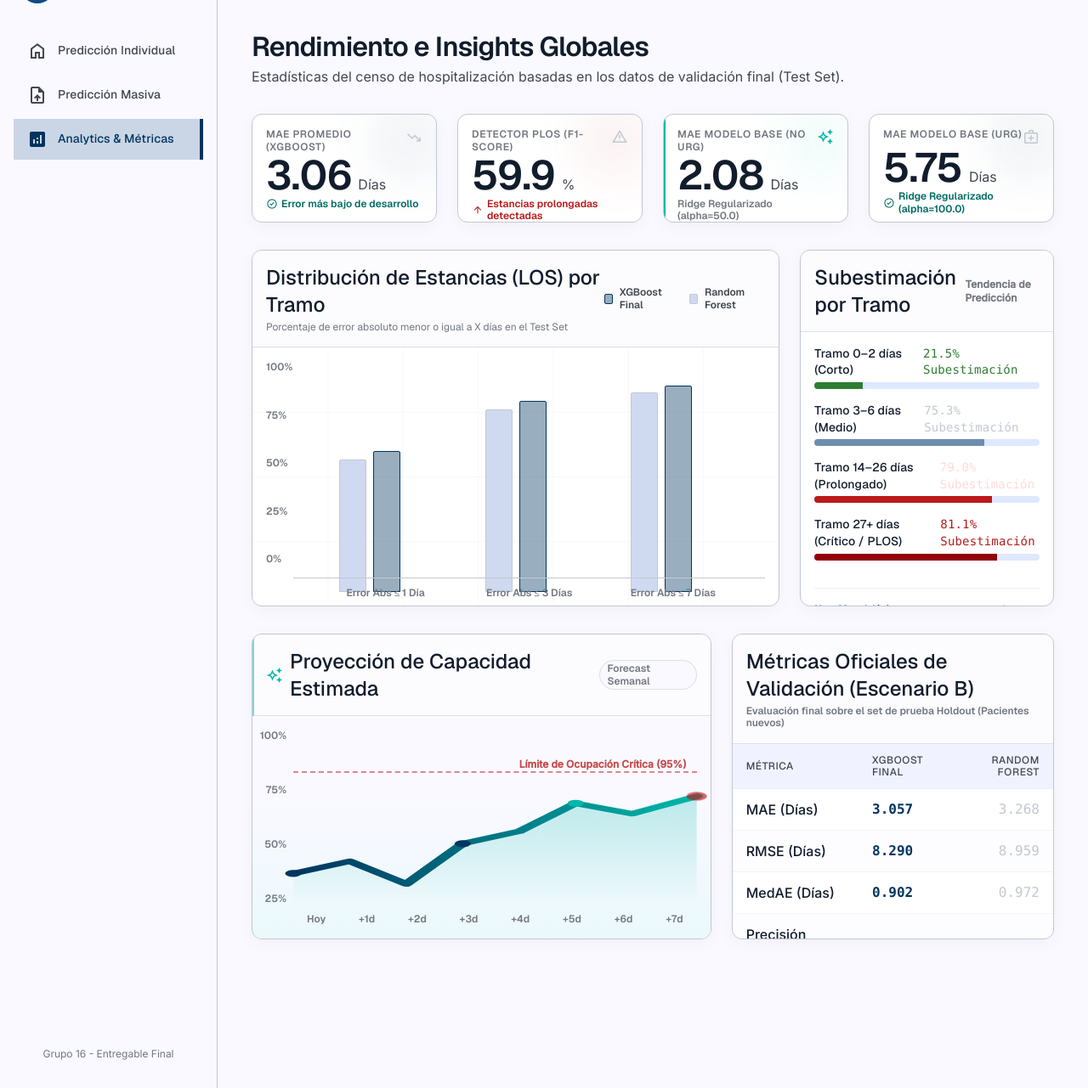
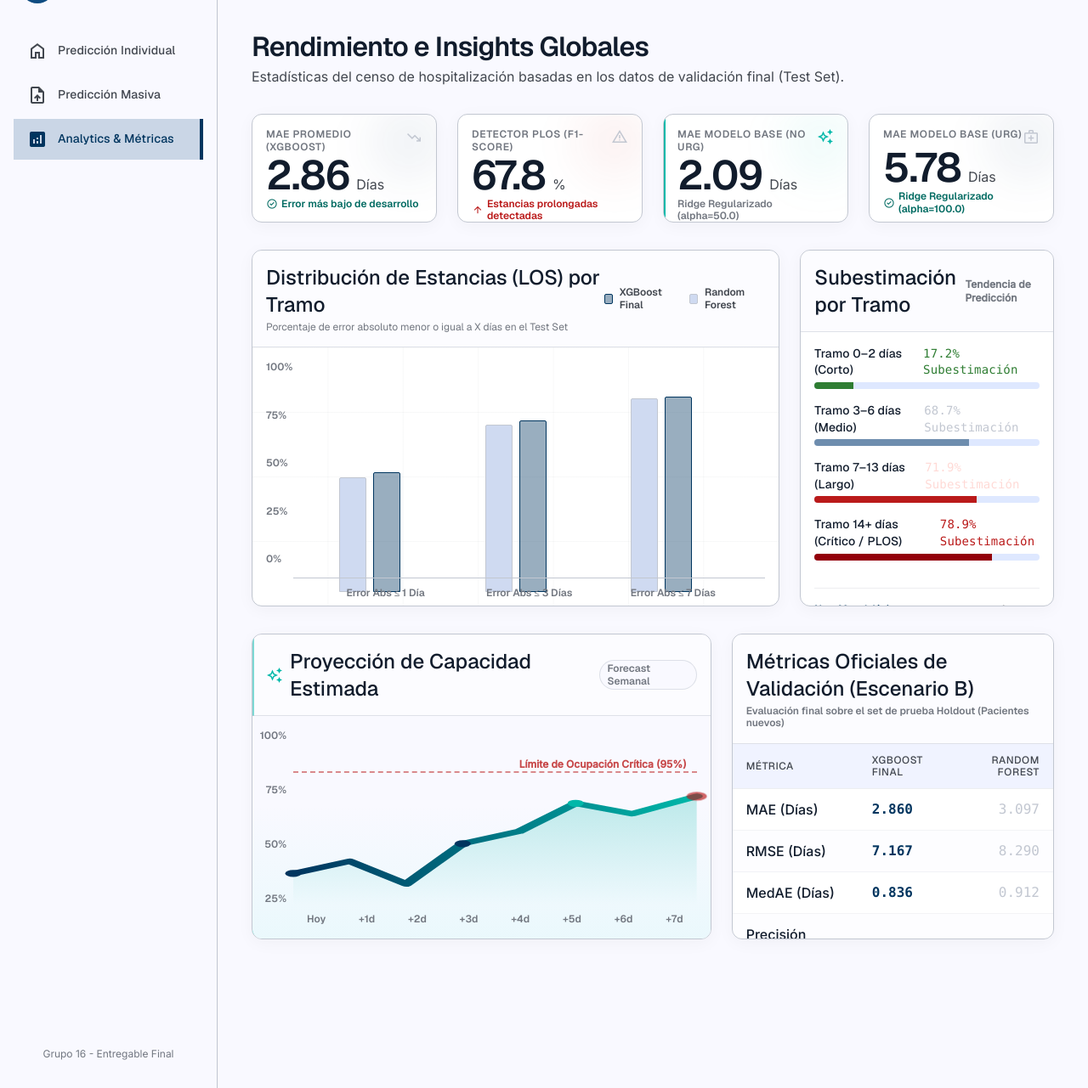
Before and after one commit to dbarraza01/Capstone-Grupo-16-, a Flask app: page /analytics in a window 1280 px wide. Shown: the part 68-1349 px from the top of the page at 85% size. Run offline with Flask 2, Linux system fonts and the light colour scheme; some libraries are stand-ins or nearby versions.

Commit message:
Dashboard corregido

```diff
--- a/Web/templates/analytics.html
+++ b/Web/templates/analytics.html
@@ -198,7 +198,7 @@
                             <span class="material-symbols-outlined text-outline-variant text-[20px]">trending_down</span>
                         </div>
                         <div class="flex items-baseline gap-2 relative z-10">
-                            <span class="text-display-lg font-display-lg text-on-surface">3.06</span>
+                            <span class="text-display-lg font-display-lg text-on-surface">2.86</span>
                             <span class="text-body-md font-body-md text-on-surface-variant">Días</span>
                         </div>
                         <div class="text-label-sm font-label-sm text-secondary flex items-center gap-1 relative z-10">
@@ -214,7 +214,7 @@
                             <span class="material-symbols-outlined text-outline-variant text-[20px]">warning</span>
                         </div>
                         <div class="flex items-baseline gap-2 relative z-10">
-                            <span class="text-display-lg font-display-lg text-on-surface">59.9</span>
+                            <span class="text-display-lg font-display-lg text-on-surface">67.8</span>
                             <span class="text-body-md font-body-md text-on-surface-variant">%</span>
                         </div>
                         <div class="text-label-sm font-label-sm text-error flex items-center gap-1 relative z-10">
@@ -230,7 +230,7 @@
                             <span class="material-symbols-outlined text-[#00B8A9] text-[20px]">auto_awesome</span>
                         </div>
                         <div class="flex items-baseline gap-2 relative z-10">
-                            <span class="text-display-lg font-display-lg text-on-surface">2.08</span>
+                            <span class="text-display-lg font-display-lg text-on-surface">2.09</span>
                             <span class="text-body-md font-body-md text-on-surface-variant">Días</span>
                         </div>
                         <div class="text-label-sm font-label-sm text-outline flex items-center gap-1 relative z-10">
@@ -245,7 +245,7 @@
                             <span class="material-symbols-outlined text-outline-variant text-[20px]">medical_services</span>
                         </div>
                         <div class="flex items-baseline gap-2 relative z-10">
-                            <span class="text-display-lg font-display-lg text-on-surface">5.75</span>
+                            <span class="text-display-lg font-display-lg text-on-surface">5.78</span>
                             <span class="text-body-md font-body-md text-on-surface-variant">Días</span>
                         </div>
                         <div class="text-label-sm font-label-sm text-secondary flex items-center gap-1 relative z-10">
@@ -285,21 +285,21 @@
                             </div>
                             <!-- Error <= 1d -->
                             <div class="flex gap-2 w-full h-full items-end justify-center group relative cursor-pointer">
-                                <div class="w-8 bg-[#cfdaf1] border border-outline-variant h-[61%] rounded-t-sm"></div>
-                                <div class="w-8 bg-primary/40 border border-primary h-[65%] rounded-t-sm"></div>
-                                <div class="absolute -top-10 opacity-0 group-hover:opacity-100 bg-inverse-surface text-inverse-on-surface text-label-sm px-2 py-1 rounded transition-opacity whitespace-nowrap pointer-events-none z-10">Error &le; 1 Día: RF 61%, XGB 65%</div>
+                                <div class="w-8 bg-[#cfdaf1] border border-outline-variant h-[53%] rounded-t-sm"></div>
+                                <div class="w-8 bg-primary/40 border border-primary h-[55%] rounded-t-sm"></div>
+                                <div class="absolute -top-10 opacity-0 group-hover:opacity-100 bg-inverse-surface text-inverse-on-surface text-label-sm px-2 py-1 rounded transition-opacity whitespace-nowrap pointer-events-none z-10">Error &le; 1 Día: RF 53.2%, XGB 55.4%</div>
                             </div>
                             <!-- Error <= 3d -->
                             <div class="flex gap-2 w-full h-full items-end justify-center group relative cursor-pointer">
-                                <div class="w-8 bg-[#cfdaf1] border border-outline-variant h-[84%] rounded-t-sm"></div>
-                                <div class="w-8 bg-primary/40 border border-primary h-[88%] rounded-t-sm"></div>
-                                <div class="absolute -top-10 opacity-0 group-hover:opacity-100 bg-inverse-surface text-inverse-on-surface text-label-sm px-2 py-1 rounded transition-opacity whitespace-nowrap pointer-events-none z-10">Error &le; 3 Días: RF 84%, XGB 88%</div>
+                                <div class="w-8 bg-[#cfdaf1] border border-outline-variant h-[77%] rounded-t-sm"></div>
+                                <div class="w-8 bg-primary/40 border border-primary h-[79%] rounded-t-sm"></div>
+                                <div class="absolute -top-10 opacity-0 group-hover:opacity-100 bg-inverse-surface text-inverse-on-surface text-label-sm px-2 py-1 rounded transition-opacity whitespace-nowrap pointer-events-none z-10">Error &le; 3 Días: RF 77.2%, XGB 79.1%</div>
                             </div>
                             <!-- Error <= 7d -->
                             <div class="flex gap-2 w-full h-full items-end justify-center group relative cursor-pointer">
-                                <div class="w-8 bg-[#cfdaf1] border border-outline-variant h-[92%] rounded-t-sm"></div>
-                                <div class="w-8 bg-primary/40 border border-primary h-[95%] rounded-t-sm"></div>
-                                <div class="absolute -top-10 opacity-0 group-hover:opacity-100 bg-inverse-surface text-inverse-on-surface text-label-sm px-2 py-1 rounded transition-opacity whitespace-nowrap pointer-events-none z-10">Error &le; 7 Días: RF 92%, XGB 95%</div>
+                                <div class="w-8 bg-[#cfdaf1] border border-outline-variant h-[89%] rounded-t-sm"></div>
+                                <div class="w-8 bg-primary/40 border border-primary h-[90%] rounded-t-sm"></div>
+                                <div class="absolute -top-10 opacity-0 group-hover:opacity-100 bg-inverse-surface text-inverse-on-surface text-label-sm px-2 py-1 rounded transition-opacity whitespace-nowrap pointer-events-none z-10">Error &le; 7 Días: RF 89.4%, XGB 89.6%</div>
                             </div>
 
                             <!-- X-axis line & labels -->
@@ -324,40 +324,40 @@
                                 <div>
                                     <div class="flex justify-between text-label-md font-label-md mb-1">
                                         <span class="text-on-surface">Tramo 0–2 días (Corto)</span>
-                                        <span class="text-[#2e7d32] font-mono">21.5% Subestimación</span>
+                                        <span class="text-[#2e7d32] font-mono">17.2% Subestimación</span>
                                     </div>
                                     <div class="w-full h-2 bg-surface-container-high rounded-full overflow-hidden">
-                                        <div class="bg-[#2e7d32] h-full" style="width: 21.5%"></div>
+                                        <div class="bg-[#2e7d32] h-full" style="width: 17.2%"></div>
                                     </div>
                                 </div>
                                 <!-- 3-6 días -->
                                 <div>
                                     <div class="flex justify-between text-label-md font-label-md mb-1">
                                         <span class="text-on-surface">Tramo 3–6 días (Medio)</span>
-                                        <span class="text-outline-variant font-mono">75.3% Subestimación</span>
+                                        <span class="text-outline-variant font-mono">68.7% Subestimación</span>
                                     </div>
                                     <div class="w-full h-2 bg-surface-container-high rounded-full overflow-hidden">
-                                        <div class="bg-primary/50 h-full" style="width: 75.3%"></div>
+                                        <div class="bg-primary/50 h-full" style="width: 68.7%"></div>
                                     </div>
                                 </div>
-                                <!-- 14-26 días -->
+                                <!-- 7-13 días -->
                                 <div>
                                     <div class="flex justify-between text-label-md font-label-md mb-1">
-                                        <span class="text-on-surface">Tramo 14–26 días (Prolongado)</span>
-                                        <span class="text-error-container text-error font-mono">79.0% Subestimación</span>
+                                        <span class="text-on-surface">Tramo 7–13 días (Largo)</span>
+                                        <span class="text-error-container text-error font-mono">71.9% Subestimación</span>
                                     </div>
                                     <div class="w-full h-2 bg-surface-container-high rounded-full overflow-hidden">
-                                        <div class="bg-error h-full" style="width: 79%"></div>
+                                        <div class="bg-error h-full" style="width: 71.9%"></div>
                                     </div>
                                 </div>
-                                <!-- 27+ días -->
+                                <!-- 14+ días -->
                                 <div>
                                     <div class="flex justify-between text-label-md font-label-md mb-1">
-                                        <span class="text-on-surface">Tramo 27+ días (Crítico / PLOS)</span>
-                                        <span class="text-error font-mono">81.1% Subestimación</span>
+                                        <span class="text-on-surface">Tramo 14+ días (Crítico / PLOS)</span>
+                                        <span class="text-error font-mono">78.9% Subestimación</span>
                                     </div>
                                     <div class="w-full h-2 bg-surface-container-high rounded-full overflow-hidden">
-                                        <div class="bg-[#93000a] h-full" style="width: 81.1%"></div>
+                                        <div class="bg-[#93000a] h-full" style="width: 78.9%"></div>
                                     </div>
                                 </div>
                             </div>
@@ -450,28 +450,28 @@
                                 <tbody class="text-body-md font-body-md text-on-surface divide-y divide-outline-variant/20">
                                     <tr class="hover:bg-surface-container-lowest transition-colors group">
                                         <td class="py-3 px-4 font-medium">MAE (Días)</td>
-                                        <td class="py-3 px-4 font-mono text-primary font-semibold">3.057</td>
-                                        <td class="py-3 px-4 font-mono text-outline-variant text-right">3.268</td>
+                                        <td class="py-3 px-4 font-mono text-primary font-semibold">2.860</td>
+                                        <td class="py-3 px-4 font-mono text-outline-variant text-right">3.097</td>
                                     </tr>
                                     <tr class="hover:bg-surface-container-lowest transition-colors group bg-surface-bright/30">
                                         <td class="py-3 px-4 font-medium">RMSE (Días)</td>
-                                        <td class="py-3 px-4 font-mono text-primary font-semibold">8.290</td>
-                                        <td class="py-3 px-4 font-mono text-outline-variant text-right">8.959</td>
+                                        <td class="py-3 px-4 font-mono text-primary font-semibold">7.167</td>
+                                        <td class="py-3 px-4 font-mono text-outline-variant text-right">8.290</td>
                                     </tr>
                                     <tr class="hover:bg-surface-container-lowest transition-colors group">
                                         <td class="py-3 px-4 font-medium">MedAE (Días)</td>
-                                        <td class="py-3 px-4 font-mono text-primary font-semibold">0.902</td>
-                                        <td class="py-3 px-4 font-mono text-outline-variant text-right">0.972</td>
+                                        <td class="py-3 px-4 font-mono text-primary font-semibold">0.836</td>
+                                        <td class="py-3 px-4 font-mono text-outline-variant text-right">0.912</td>
                                     </tr>
                                     <tr class="hover:bg-surface-container-lowest transition-colors group bg-surface-bright/30">
-                                        <td class="py-3 px-4 font-medium">Precisión PLOS (27d)</td>
-                                        <td class="py-3 px-4 font-mono text-on-surface">78.67%</td>
-                                        <td class="py-3 px-4 font-mono text-outline-variant text-right">80.85%</td>
+                                        <td class="py-3 px-4 font-medium">Precisión PLOS (14d)</td>
+                                        <td class="py-3 px-4 font-mono text-on-surface">80.00%</td>
+                                        <td class="py-3 px-4 font-mono text-outline-variant text-right">81.97%</td>
                                     </tr>
                                     <tr class="hover:bg-surface-container-lowest transition-colors group">
-                                        <td class="py-3 px-4 font-medium">Recall PLOS (27d)</td>
-                                        <td class="py-3 px-4 font-mono text-on-surface font-semibold">48.36%</td>
-                                        <td class="py-3 px-4 font-mono text-outline-variant text-right">31.15%</td>
+                                        <td class="py-3 px-4 font-medium">Recall PLOS (14d)</td>
+                                        <td class="py-3 px-4 font-mono text-on-surface font-semibold">58.78%</td>
+                                        <td class="py-3 px-4 font-mono text-outline-variant text-right">53.76%</td>
                                     </tr>
                                 </tbody>
                             </table>
--- a/Web/templates/bulk.html
+++ b/Web/templates/bulk.html
@@ -218,8 +218,8 @@
                                 <div>
                                     <label class="block text-label-sm font-label-sm text-on-surface-variant mb-1">Umbral de Estancia Larga (Días)</label>
                                     <div class="flex items-center gap-3">
-                                        <input id="threshold-range" class="w-full accent-primary" max="40" min="5" type="range" value="27"/>
-                                        <span id="threshold-val" class="text-label-sm font-label-sm text-on-surface font-mono w-8">27d</span>
+                                        <input id="threshold-range" class="w-full accent-primary" max="40" min="5" type="range" value="14"/>
+                                        <span id="threshold-val" class="text-label-sm font-label-sm text-on-surface font-mono w-8">14d</span>
                                     </div>
                                 </div>
                             </div>
```
Also changed, not shown: 1 other file.
